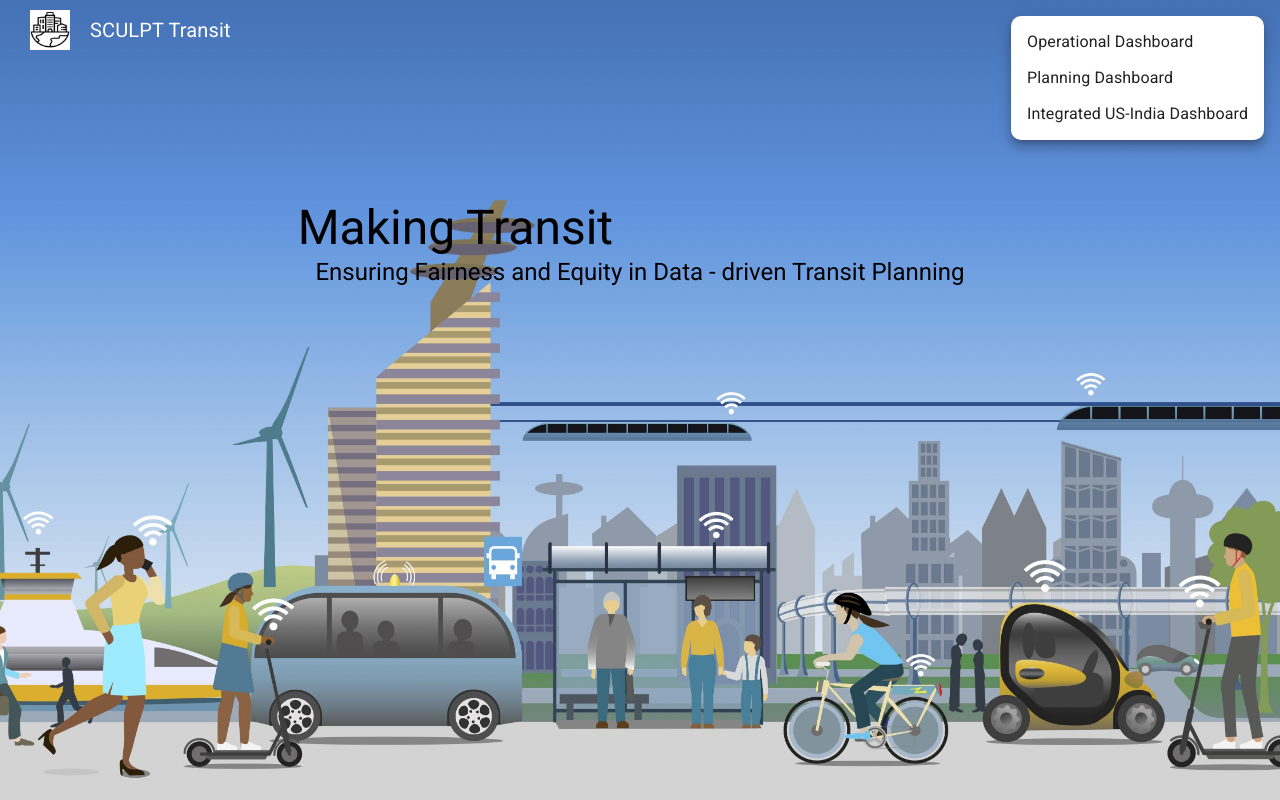
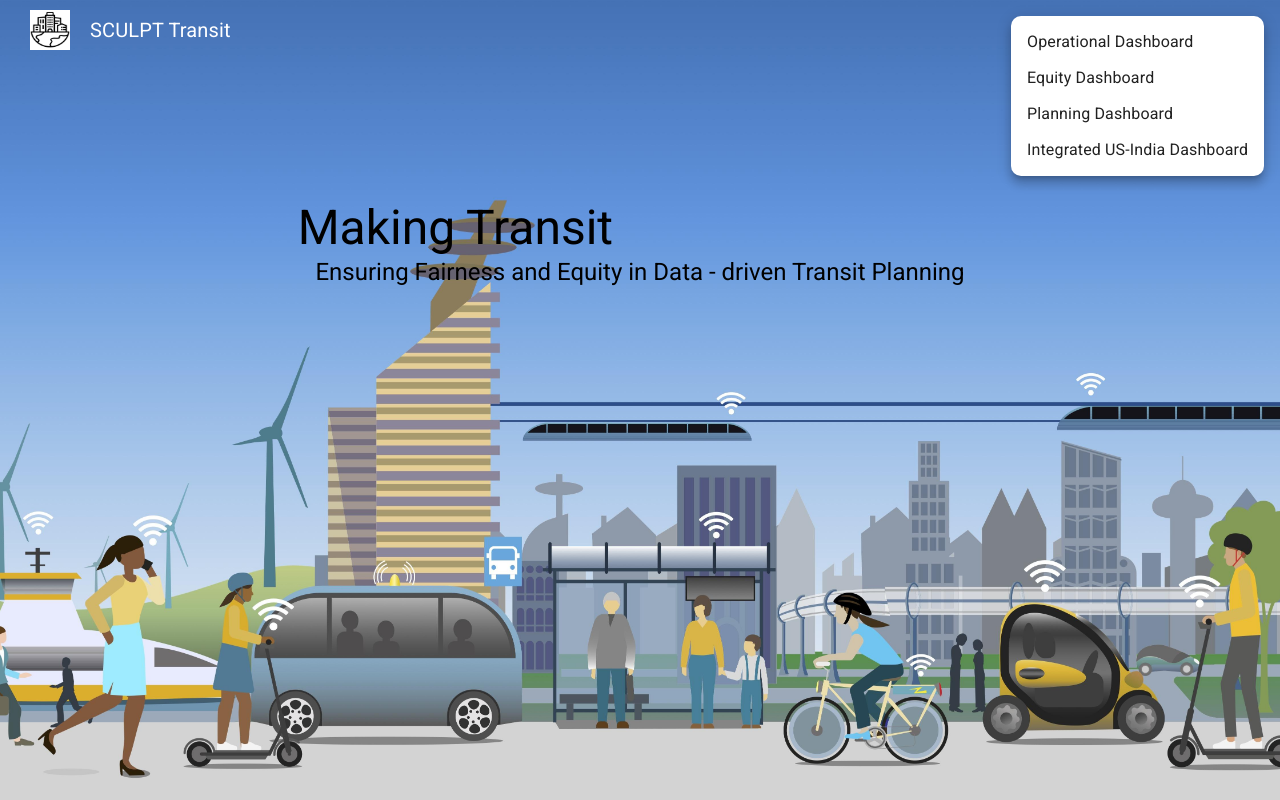
Before and after one commit to sculptlab/Sculpt_Transit, a Next.js app: page / in a window 1280 px wide. Both pictures are taken after a click on the button "DASHBOARD". Shown: the top 800 px of the page. Built offline with nearby package versions, Linux system fonts and the light colour scheme.

Commit message:
Change in file structure. Split dashboard into multiple parts inlcuding operational dashboard and equity dashboard.

```diff
--- a/src/components/HomepageHeader.js
+++ b/src/components/HomepageHeader.js
@@ -6,9 +6,10 @@ import React, { useState } from "react";
 import styles from "/src/css/HomePage.module.css";
 import Image from "next/image";
 
-const link1 = "/tools/transit/ridership";
-const link2 = "https://sculptlab.github.io/ART_Varanasi/";
-const link3 = "http://wego.smarttransit.ai/";
+const link1 = "/tools/operational/transit/ridership";
+const link2 = "/tools/equity";
+const link3 = "https://sculptlab.github.io/ART_Varanasi/";
+const link4 = "http://wego.smarttransit.ai/";
 
 const logo = "/assets/sculpt_logo.jpg";
 
@@ -74,9 +75,12 @@ const DashboardButton = () => {
           <MenuItem onClick={handleClose}>Operational Dashboard</MenuItem>
         </Link>
         <Link href={link2}>
+          <MenuItem onClick={handleClose}>Equity Dashboard</MenuItem>
+        </Link>
+        <Link href={link3}>
           <MenuItem onClick={handleClose}>Planning Dashboard</MenuItem>
         </Link>
-        <Link href={link3}>
+        <Link href={link4}>
           <MenuItem onClick={handleClose}>
             Integrated US-India Dashboard
           </MenuItem>
```
Also changed, not shown: src/components/SideBar.js (+5 -5 lines), src/app/tools/operational/dashboard/page.js (renamed from src/app/tools/dashboard/page.js), src/app/tools/operational/ipt/page.js (renamed from src/app/tools/ipt/page.js), src/app/tools/operational/transit/ridership/page.js (renamed from src/app/tools/transit/ridership/page.js), src/app/tools/operational/transit/routes/page.js (renamed from src/app/tools/transit/routes/page.js).
